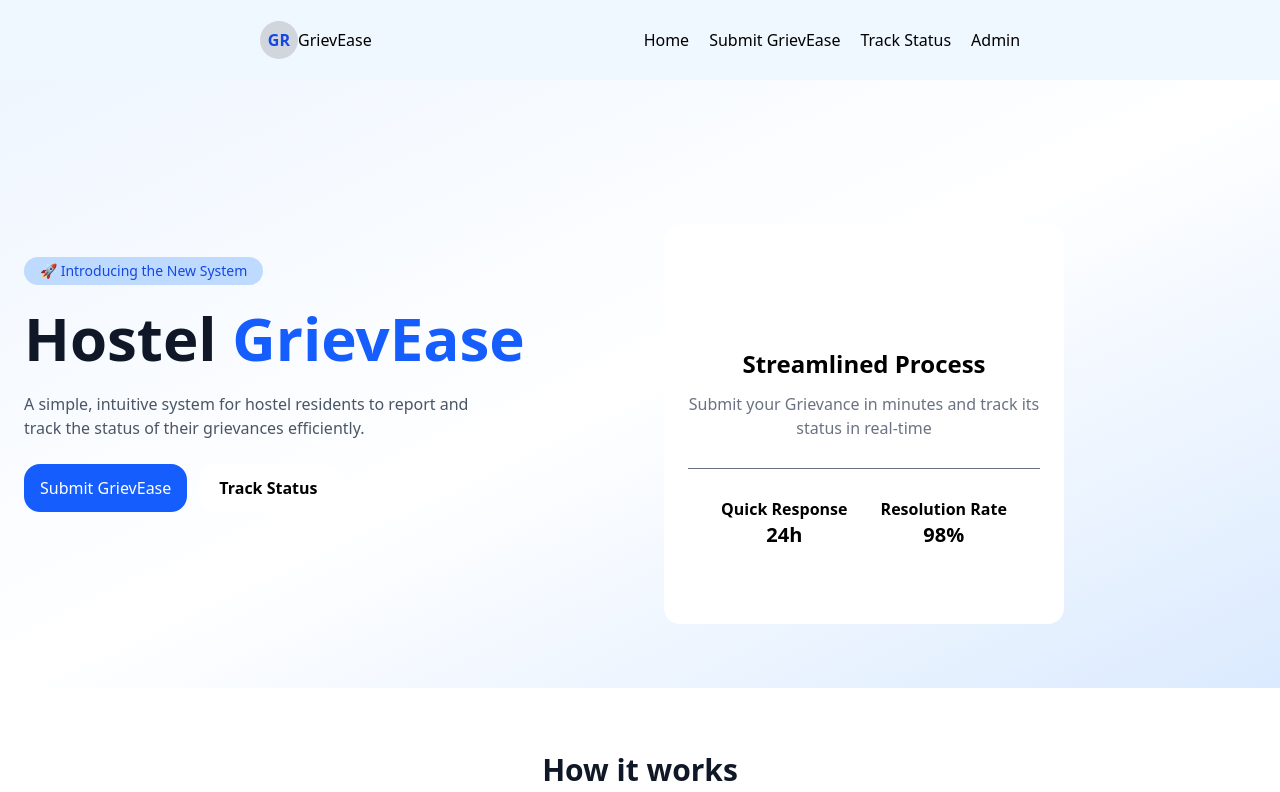
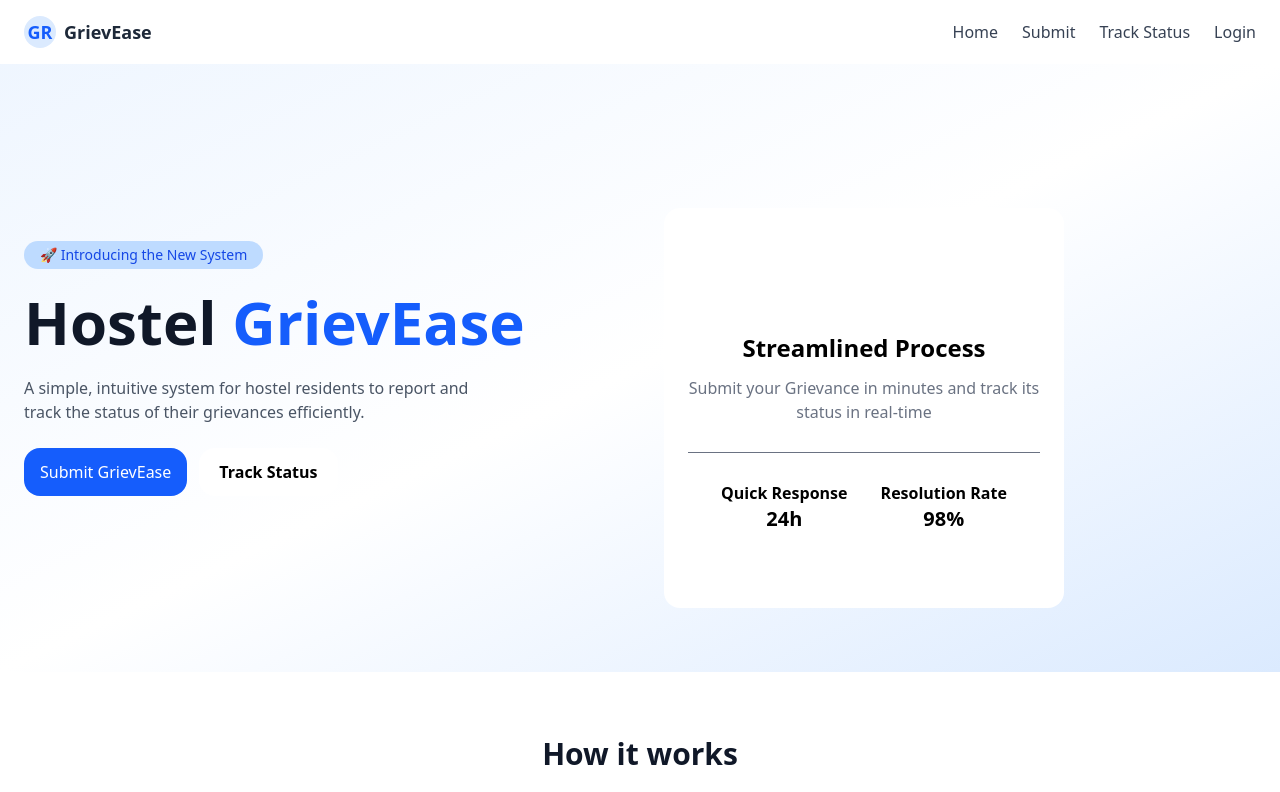
Before and after one commit to dikumardi/GrievEase, a React (Vite) app: page / in a window 1280 px wide. Shown: the top 792 px of the page. Built offline with nearby package versions, Linux system fonts and the light colour scheme.

Commit message:
ui: make navbar responsive with mobile menu

```diff
--- a/src/components/Navbar.jsx
+++ b/src/components/Navbar.jsx
@@ -1,25 +1,65 @@
-import React from 'react'
-import { Link } from 'react-router-dom'
+import React, { useState } from "react";
+import { Link } from "react-router-dom";
 
 const Navbar = () => {
+  const [menuOpen, setMenuOpen] = useState(false);
+
   return (
-    <>
-         <nav className=' flex justify-evenly py-7 gap-3' >
-     <div className="logo">
-      <span className='w-2 h-2 bg-gray-300 p-2 text-blue-700 rounded-full font-bold'>GR</span>
-      GrievEase </div>
+    <nav className="bg-white shadow-md px-6 py-4">
+      <div className="max-w-7xl mx-auto flex justify-between items-center">
 
-   <div className=" flex gap-5">
-   <Link to='/'>Home</Link>
-   <Link to='/formpage' >Submit GrievEase</Link>
-   <Link to='/track'>Track Status</Link>
-   <Link to='/admin' >Admin</Link>
-   </div>
+        {/* Logo */}
+        <div className="flex items-center gap-2 font-bold text-lg text-gray-800">
+          <span className="w-8 h-8 flex items-center justify-center bg-blue-100 text-blue-600 rounded-full">
+            GR
+          </span>
+          GrievEase
+        </div>
 
+        {/* Desktop Menu */}
+        <div className="hidden md:flex gap-6 text-gray-700 font-medium">
+          <Link to="/" className="hover:text-blue-600 transition">
+            Home
+          </Link>
+          <Link to="/formpage" className="hover:text-blue-600 transition">
+            Submit
+          </Link>
+          <Link to="/track" className="hover:text-blue-600 transition">
+            Track Status
+          </Link>
+          <Link to="/admin" className="hover:text-blue-600 transition">
+            Login
+          </Link>
+        </div>
+
+        {/* Mobile Button */}
+        <button
+          className="md:hidden text-gray-700"
+          onClick={() => setMenuOpen(!menuOpen)}
+        >
+          ☰
+        </button>
+      </div>
+
+      {/* Mobile Menu */}
+      {menuOpen && (
+        <div className="md:hidden mt-4 flex flex-col gap-3 text-gray-700 font-medium">
+          <Link to="/" onClick={() => setMenuOpen(false)}>
+            Home
+          </Link>
+          <Link to="/formpage" onClick={() => setMenuOpen(false)}>
+            Submit
+          </Link>
+          <Link to="/track" onClick={() => setMenuOpen(false)}>
+            Track Status
+          </Link>
+          <Link to="/admin" onClick={() => setMenuOpen(false)}>
+            Login
+          </Link>
+        </div>
+      )}
     </nav>
+  );
+};
 
-    </>
-  )
-}
-
-export default Navbar
+export default Navbar;
```
